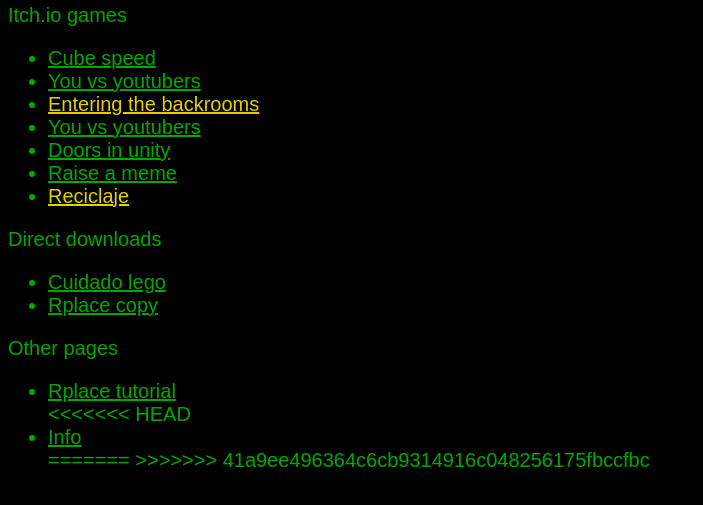
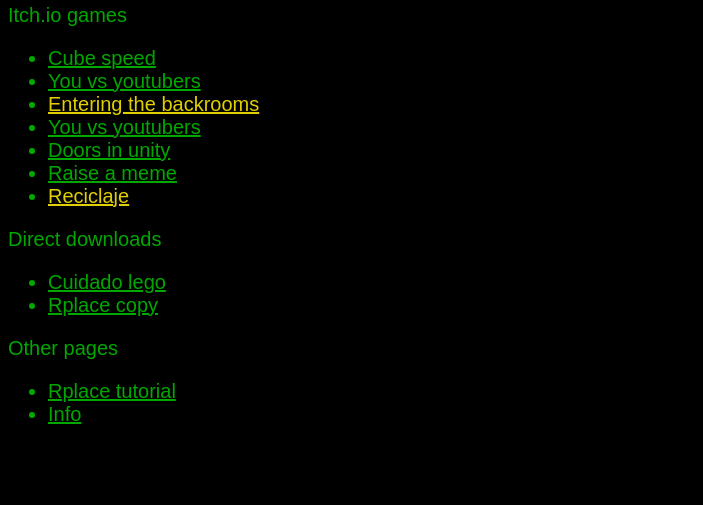
Before and after one commit to 2duviz2/2duviz2.github.io, a plain HTML site: page index.html in a window 1280 px wide. Shown: the part 197-702 px from the top of the page, without its empty margins (0-703 px from the left). Drawn offline with Linux system fonts and the light colour scheme.

Commit message:
modified:   index.html

```diff
--- a/index.html
+++ b/index.html
@@ -26,10 +26,7 @@
         <p>Other pages</p>
              <ul>
                     <li><a target="blank_" href="https://2duviz2.github.io/rplacetutorial" style="color:#00a800;">Rplace tutorial</a></li>
-<<<<<<< HEAD
                     <li><a target="blank_" href="https://2duviz2.github.io/windowsxp" style="color:#00a800;">Info</a></li>
-=======
->>>>>>> 41a9ee496364c6cb9314916c048256175fbccfbc
               </ul>
 </body>
 </html>
```
